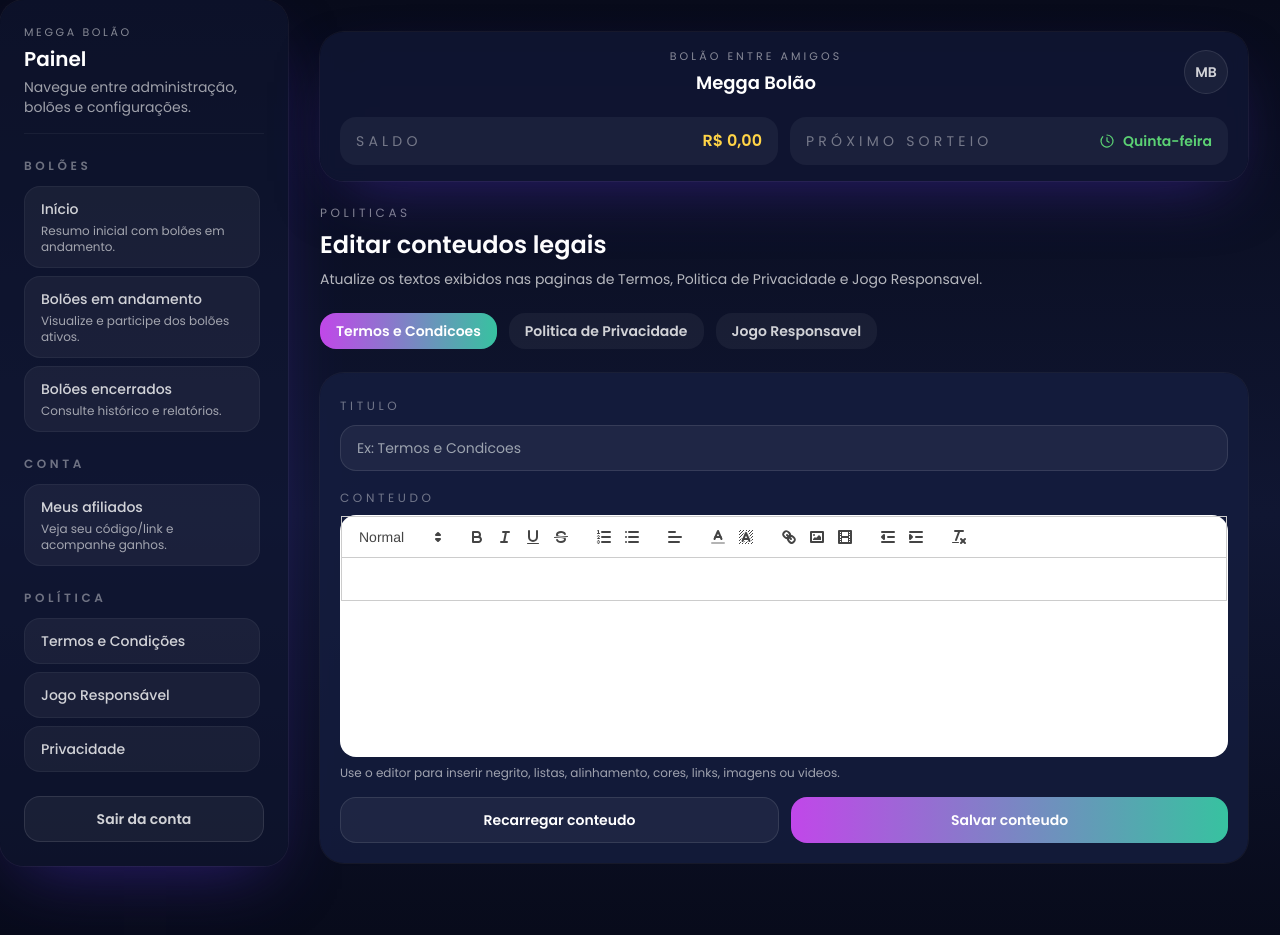
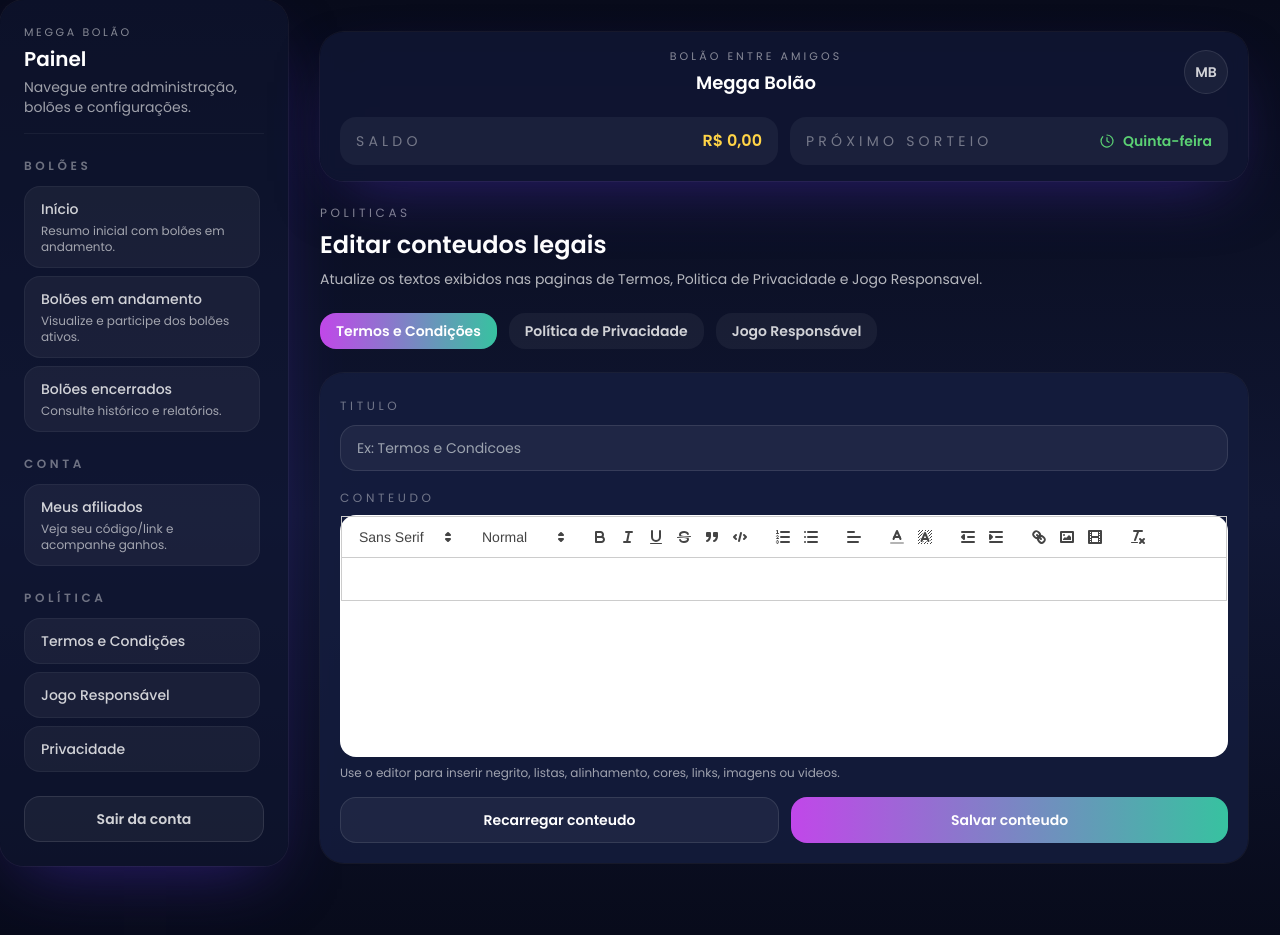
Before and after one commit to allen-xavier/megga-bolao, a Next.js app in the folder frontend/: page /admin/politicas in a window 1280 px wide. Built offline with nearby package versions, Linux system fonts and the light colour scheme; no server answers.

Commit message:
v0.77 Editor Politicas

```diff
--- a/frontend/app/(dashboard)/admin/politicas/page.tsx
+++ b/frontend/app/(dashboard)/admin/politicas/page.tsx
@@ -10,9 +10,9 @@ import 'react-quill/dist/quill.snow.css';
 const ReactQuill = dynamic(() => import('react-quill'), { ssr: false });
 
 const POLICY_OPTIONS = [
-  { key: 'termos', label: 'Termos e Condicoes' },
-  { key: 'privacidade', label: 'Politica de Privacidade' },
-  { key: 'jogo-responsavel', label: 'Jogo Responsavel' },
+  { key: 'termos', label: 'Termos e Condições' },
+  { key: 'privacidade', label: 'Política de Privacidade' },
+  { key: 'jogo-responsavel', label: 'Jogo Responsável' },
 ];
 
 const fetcher = ([url, token]: [string, string]) =>
@@ -42,13 +42,14 @@ export default function AdminPoliciesPage() {
   const toolbarOptions = useMemo(
     () => ({
       toolbar: [
-        [{ header: [1, 2, 3, false] }],
-        ['bold', 'italic', 'underline', 'strike'],
+        [{ font: [] }],
+        [{ header: [1, 2, 3, 4, 5, 6, false] }],
+        ['bold', 'italic', 'underline', 'strike', 'blockquote', 'code-block'],
         [{ list: 'ordered' }, { list: 'bullet' }],
         [{ align: [] }],
         [{ color: [] }, { background: [] }],
+        [{ indent: '-1' }, { indent: '+1' }],
         ['link', 'image', 'video'],
-        [{ indent: '-1' }, { indent: '+1' }],
         ['clean'],
       ],
     }),
--- a/frontend/app/politica/jogo-responsavel/page.tsx
+++ b/frontend/app/politica/jogo-responsavel/page.tsx
@@ -1,15 +1,15 @@
 export const metadata = {
-  title: 'Jogo ResponsÇ­vel - Megga BolÇœo',
+  title: 'Jogo Responsável - Megga Bolão',
 };
 
 async function getPolicy() {
   const base = process.env.NEXT_PUBLIC_API_BASE ?? 'https://app.allentiomolu.com.br/api';
   try {
-    const res = await fetch(`${base}/policies/jogo-responsavel`, { next: { revalidate: 300 } });
+    const res = await fetch(`${base}/policies/jogo-responsavel`, { cache: 'no-store' });
     if (!res.ok) throw new Error('failed');
     return res.json();
   } catch {
-    return { title: 'Jogo ResponsÇ­vel', content: '<p>Edite este conteÇ§do no painel administrativo.</p>' };
+    return { title: 'Jogo Responsável', content: '<p>Edite este conteúdo no painel administrativo.</p>' };
   }
 }
 
--- a/frontend/app/politica/privacidade/page.tsx
+++ b/frontend/app/politica/privacidade/page.tsx
@@ -1,15 +1,15 @@
 export const metadata = {
-  title: 'PolÇðtica de Privacidade - Megga BolÇœo',
+  title: 'Política de Privacidade - Megga Bolão',
 };
 
 async function getPolicy() {
   const base = process.env.NEXT_PUBLIC_API_BASE ?? 'https://app.allentiomolu.com.br/api';
   try {
-    const res = await fetch(`${base}/policies/privacidade`, { next: { revalidate: 300 } });
+    const res = await fetch(`${base}/policies/privacidade`, { cache: 'no-store' });
     if (!res.ok) throw new Error('failed');
     return res.json();
   } catch {
-    return { title: 'PolÇðtica de Privacidade', content: '<p>Edite este conteÇ§do no painel administrativo.</p>' };
+    return { title: 'Política de Privacidade', content: '<p>Edite este conteúdo no painel administrativo.</p>' };
   }
 }
 
--- a/frontend/app/politica/termos/page.tsx
+++ b/frontend/app/politica/termos/page.tsx
@@ -1,15 +1,15 @@
 export const metadata = {
-  title: 'Termos e CondiÇõÇæes - Megga BolÇœo',
+  title: 'Termos e Condições - Megga Bolão',
 };
 
 async function getPolicy() {
   const base = process.env.NEXT_PUBLIC_API_BASE ?? 'https://app.allentiomolu.com.br/api';
   try {
-    const res = await fetch(`${base}/policies/termos`, { next: { revalidate: 300 } });
+    const res = await fetch(`${base}/policies/termos`, { cache: 'no-store' });
     if (!res.ok) throw new Error('failed');
     return res.json();
   } catch {
-    return { title: 'Termos e CondiÇõÇæes', content: '<p>Edite este conteÇ§do no painel administrativo.</p>' };
+    return { title: 'Termos e Condições', content: '<p>Edite este conteúdo no painel administrativo.</p>' };
   }
 }
 
```
